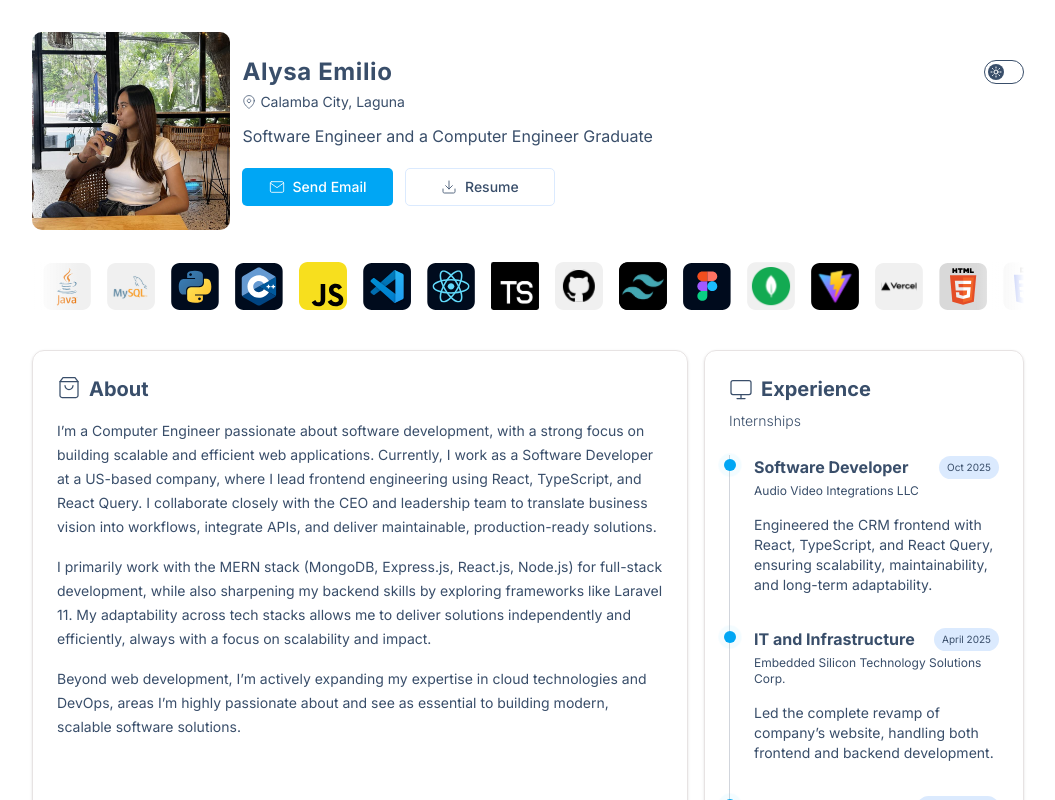
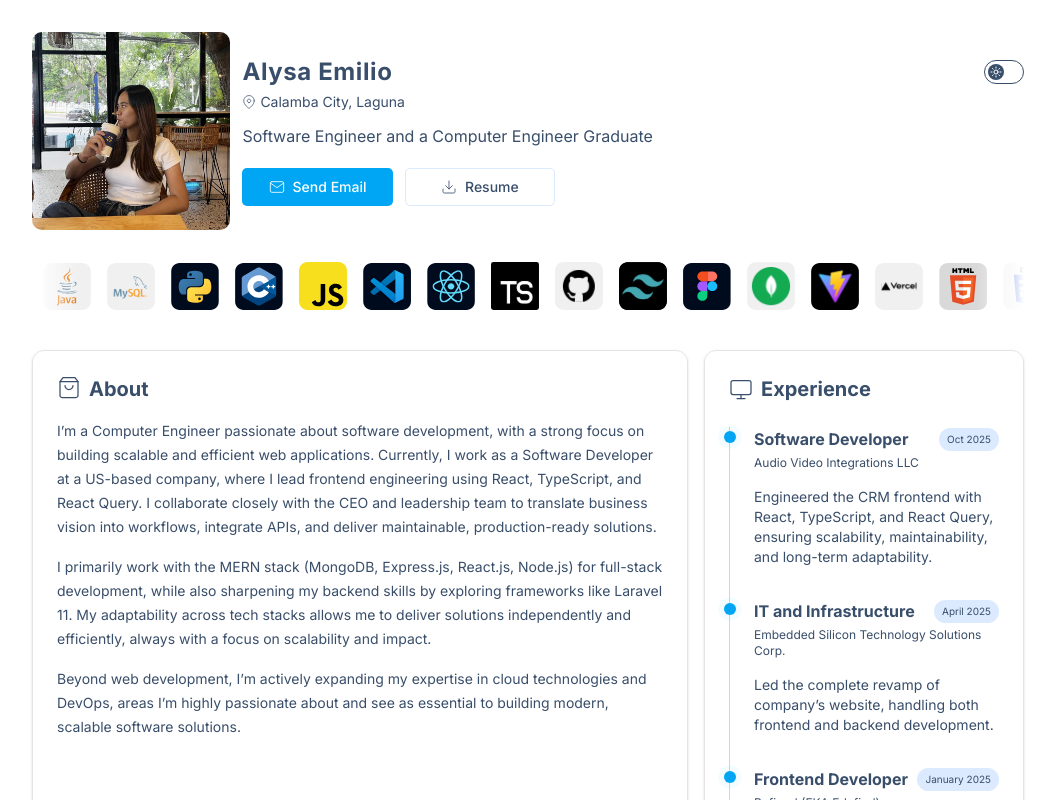
Before and after one commit to rasberriali/alysaemilio.com, a React (Vite) app: page / in a window 1280 px wide. Shown: the top 800 px of the page, without its empty margins (112-1167 px from the left). Built offline with nearby package versions, Linux system fonts and the light colour scheme.

Commit message:
minimal update

```diff
--- a/src/mainpage/bentogrids.tsx
+++ b/src/mainpage/bentogrids.tsx
@@ -226,7 +226,6 @@ const certs = [
        <div className="text-xl font-bold">Experience</div>
               </div>
 
-        <div className="text-sm font-light">Internships</div>
 
         </div>
 
```
